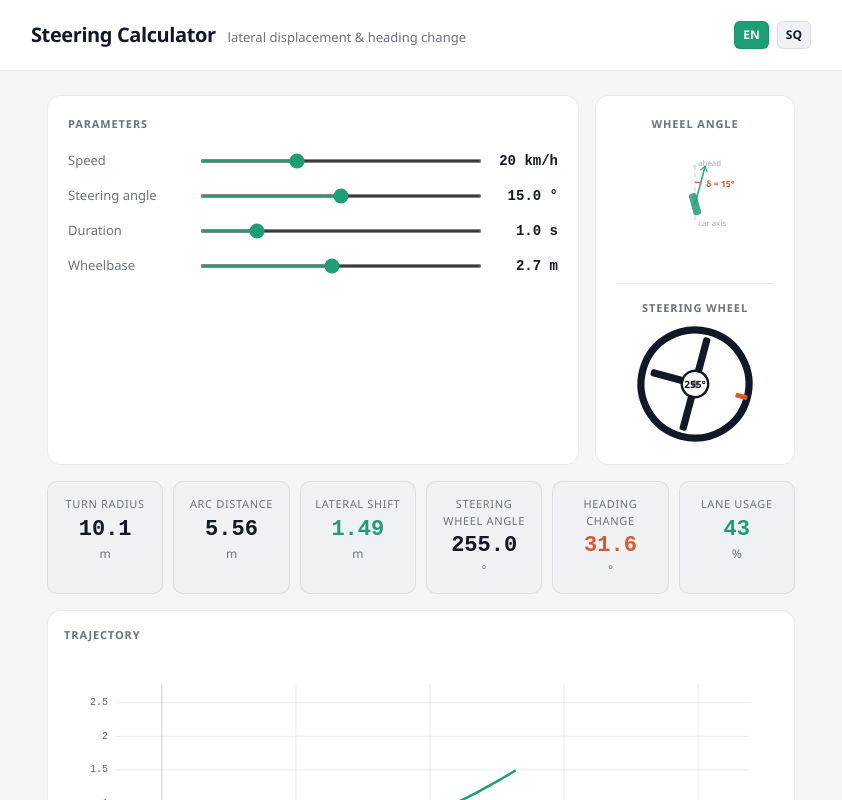
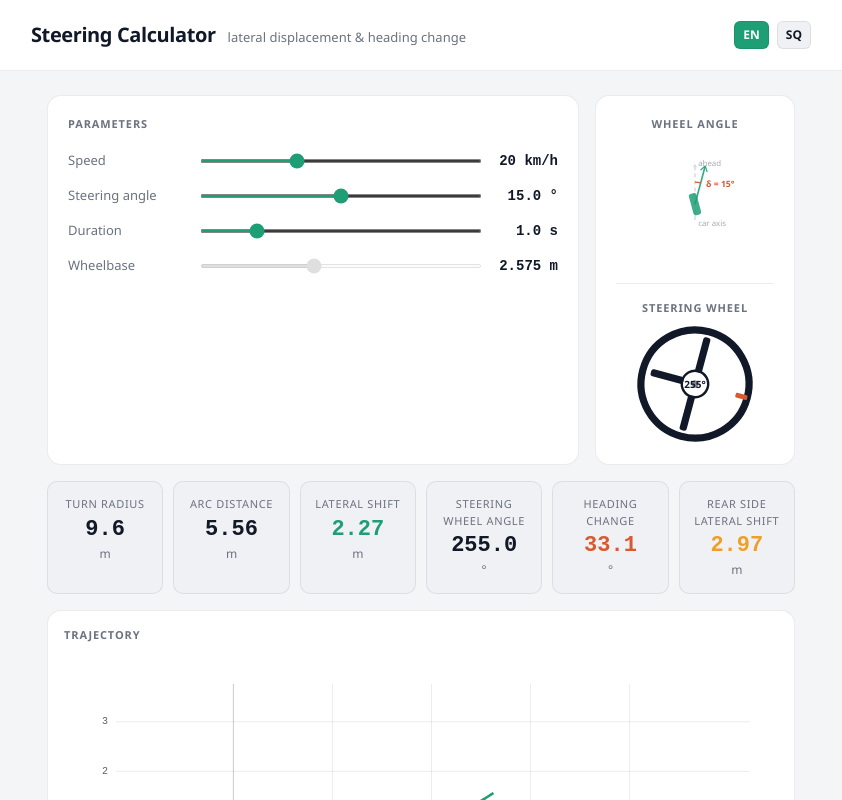
Before and after one commit to mexhit/steering-calculator, a Next.js app: page / in a window 1280 px wide. Shown: the top 800 px of the page, without its empty margins (219-1061 px from the left). Built offline with nearby package versions, Linux system fonts and the light colour scheme.

Commit message:
Replace "lane usage" with "rear side lateral shift" throughout the app, refactor related calculations, and remove unused `getLaneUsageColor` function.

```diff
--- a/src/app/steering/page.tsx
+++ b/src/app/steering/page.tsx
@@ -5,7 +5,6 @@
 import { SPEED_MAX_KMH, WHEELBASE_DEFAULT } from "@/lib/steering/constants";
 import {
   calculateMetrics,
-  getLaneUsageColor,
   steeringWheelToRoadWheelAngle,
   SteeringParams,
 } from "@/lib/steering/math";
@@ -39,12 +38,11 @@
   const [speed, setSpeed] = useState(20);
   const [angle, setAngle] = useState(15);
   const [duration, setDuration] = useState(1.0);
-  const [wheelbase, setWheelbase] = useState(WHEELBASE_DEFAULT);
+  const [wheelbase] = useState(WHEELBASE_DEFAULT);
 
   const params: SteeringParams = { speed, angle, duration, wheelbase };
   const metrics = calculateMetrics(params);
   const steeringWheel = steeringWheelToRoadWheelAngle(angle);
-  const laneColor = getLaneUsageColor(metrics.laneUsage);
 
   return (
     <div
@@ -196,8 +194,9 @@
               step={0.1}
               value={wheelbase}
               unit="m"
-              decimals={1}
-              onChange={setWheelbase}
+              decimals={3}
+              onChange={() => {}}
+              disabled
             />
           </div>
 
@@ -278,10 +277,10 @@
             color="#D85A30"
           />
           <MetricCard
-            label={t.laneUsage}
-            value={metrics.laneUsage.toFixed(0)}
-            unit="%"
-            color={laneColor}
+            label={t.rearSideLateralShift}
+            value={metrics.rearSideLateralShift.toFixed(2)}
+            unit="m"
+            color="#EF9F27"
           />
         </div>
 
--- a/src/components/steering/SliderRow.tsx
+++ b/src/components/steering/SliderRow.tsx
@@ -7,6 +7,7 @@
   unit: string;
   decimals: number;
   onChange: (value: number) => void;
+  disabled?: boolean;
 };
 
 export default function SliderRow({
@@ -18,6 +19,7 @@
   unit,
   decimals,
   onChange,
+  disabled = false,
 }: SliderRowProps) {
   return (
     <div
@@ -45,8 +47,14 @@
         max={max}
         step={step}
         value={value}
+        disabled={disabled}
         onChange={(e) => onChange(parseFloat(e.target.value))}
-        style={{ flex: 1, accentColor: "var(--accent)" }}
+        style={{
+          flex: 1,
+          accentColor: "var(--accent)",
+          opacity: disabled ? 0.6 : 1,
+          cursor: disabled ? "not-allowed" : "pointer",
+        }}
       />
 
       <span
--- a/src/lib/steering/constants.ts
+++ b/src/lib/steering/constants.ts
@@ -1,5 +1,4 @@
-export const LANE_WIDTH = 3.5;
 export const ARROW_LEN = 1.5;
-export const WHEELBASE_DEFAULT = 2.7;
+export const WHEELBASE_DEFAULT = 2.575;
 export const TRAJECTORY_STEPS = 80;
 export const SPEED_MAX_KMH = 50;
--- a/src/lib/steering/math.ts
+++ b/src/lib/steering/math.ts
@@ -1,4 +1,4 @@
-import { LANE_WIDTH, SPEED_MAX_KMH, TRAJECTORY_STEPS } from "./constants";
+import { SPEED_MAX_KMH, TRAJECTORY_STEPS } from "./constants";
 
 export type SteeringParams = {
   speed: number;
@@ -14,7 +14,7 @@
   forward: number;
   theta: number;
   headingDeg: number;
-  laneUsage: number;
+  rearSideLateralShift: number;
 };
 
 export type Point = {
@@ -52,12 +52,17 @@
 
   const R = isStraight ? Number.POSITIVE_INFINITY : wheelbase / Math.tan(angleRad);
   const theta = isStraight ? 0 : arc / R;
-  const lateral = isStraight ? 0 : R * (1 - Math.cos(theta));
+  const rearAxleLateral = isStraight ? 0 : R * (1 - Math.cos(theta));
+  const lateral = isStraight
+    ? 0
+    : rearAxleLateral + (wheelbase / 2) * Math.sin(theta);
   const forward = isStraight ? arc : R * Math.sin(theta);
   const headingDeg = isStraight ? 0 : (theta * 180) / Math.PI;
-  const laneUsage = isStraight ? 0 : Math.min((lateral / LANE_WIDTH) * 100, 999);
+  const rearSideLateralShift = isStraight
+    ? 0
+    : lateral + (wheelbase / 2) * Math.sin(theta);
 
-  return { R, arc, lateral, forward, theta, headingDeg, laneUsage };
+  return { R, arc, lateral, forward, theta, headingDeg, rearSideLateralShift };
 }
 
 export function buildTrajectory({
@@ -83,9 +88,3 @@
     };
   });
 }
-
-export function getLaneUsageColor(laneUsage: number): string {
-  if (laneUsage > 80) return "#E24B4A";
-  if (laneUsage > 50) return "#EF9F27";
-  return "#1D9E75";
-}
--- a/src/locales/translations.ts
+++ b/src/locales/translations.ts
@@ -13,7 +13,7 @@
   lateralShift: "Lateral shift",
   steeringWheelAngle: "Steering wheel angle",
   headingChange: "Heading change",
-  laneUsage: "Lane usage",
+  rearSideLateralShift: "Rear side lateral shift",
   trajectory: "Trajectory",
 };
 
@@ -32,7 +32,7 @@
   lateralShift: "Zhvendosja anësore",
   steeringWheelAngle: "Këndi i timonit",
   headingChange: "Kendi i makines",
-  laneUsage: "Përdorimi i korsi",
+  rearSideLateralShift: "Zhvendosja anesore e pjeses se pasme",
   trajectory: "Trajektorja",
 };
 
```
